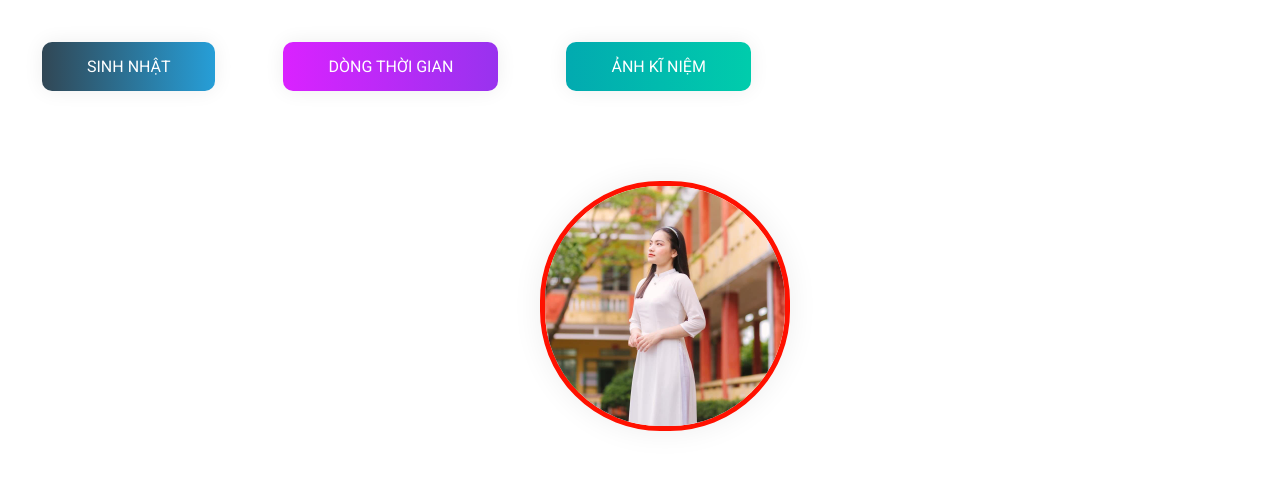
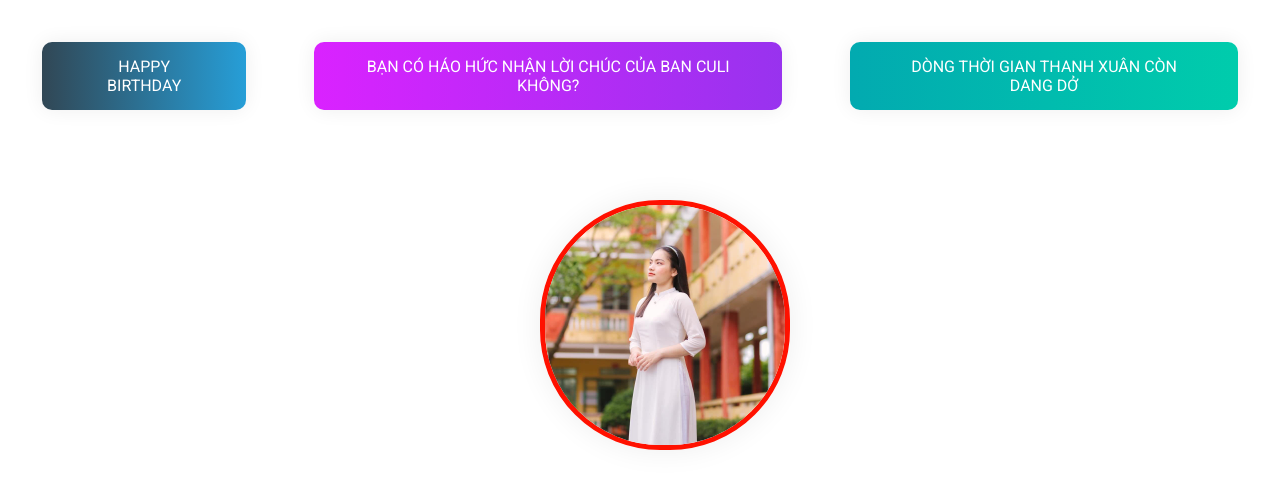
Before and after one commit to iammiings/happy-birth-day, a plain HTML site: page index.html in a window 1280 px wide. Drawn offline with Linux system fonts and the light colour scheme.

Commit message:
Update index.html

```diff
--- a/index.html
+++ b/index.html
@@ -12,9 +12,9 @@
     <body class="page__main">
         <div class="buttons">
             <!-- Chữ ở menu bạn có thể sửa lại theo ý của bạn -->
-            <a href="index.html" class="btn btn-bir">Sinh nhật</a>
-            <a href="timeline.html" class="btn btn-timeline">Dòng thời gian</a>
-            <a href="gallery.html" class="btn btn-gallery">Ảnh kĩ niệm</a>
+            <a href="index.html" class="btn btn-bir"> Happy Birthday</a>
+            <a href="timeline.html" class="btn btn-timeline"> Bạn có háo hức nhận lời chúc của Ban Culi không?</a>
+            <a href="gallery.html" class="btn btn-gallery"> Dòng thời gian thanh xuân còn dang dở</a>
         </div>
 
         <!-- 2. Phần ảnh của người bạn mún chúc -->
```
